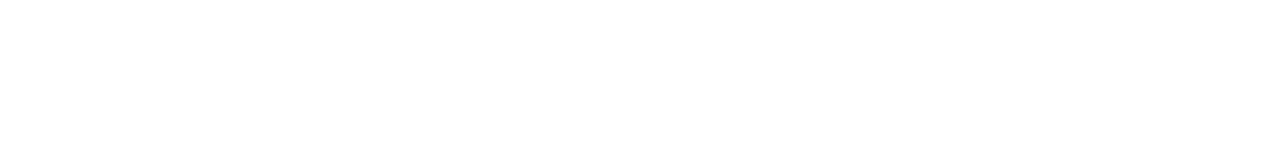
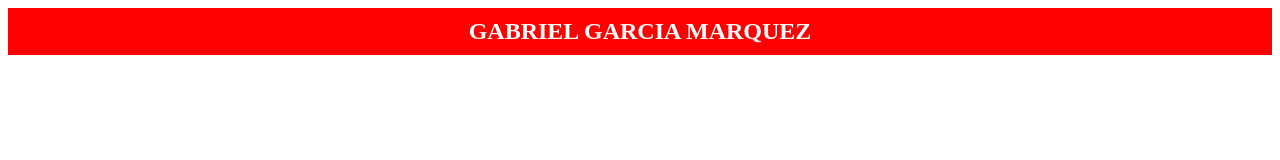
Before and after one commit to MagnolyCordoba/Taller-Lenguajes, a plain HTML site: page biografia.html in a window 1280 px wide. Drawn offline with Linux system fonts and the light colour scheme.

Commit message:
se implementa  Nabvar para el archivo biografia.html

```diff
--- a/biografia.html
+++ b/biografia.html
@@ -1,12 +1,18 @@
 <!DOCTYPE html>
 <html lang="en">
+
 <head>
     <meta charset="UTF-8">
     <meta name="viewport" content="width=device-width, initial-scale=1.0">
     <link rel="stylesheet" href="css/ccs.css">
     <title>Biografia</title>
 </head>
+
 <body>
+    <nav class="navbar">
+        <h1 class="navbar-title">GABRIEL GARCIA MARQUEZ</h1>
+    </nav>
 
 </body>
+
 </html>
--- a/css/ccs.css
+++ b/css/ccs.css
@@ -0,0 +1,18 @@
+/* Estilos para la barra de navegación */
+.navbar {
+    background-color: red;
+    /* Fondo rojo */
+    padding: 10px 20px;
+    /* Espaciado interno */
+    display: flex;
+    /* Mostrar elementos en línea */
+    justify-content: center;
+    /* Centrar contenido horizontalmente */
+  }
+
+  /* Estilos para el título de la barra de navegación */
+  .navbar-title {
+    margin: 0;
+    color: white;
+    /* Texto blanco */
+  }
```
